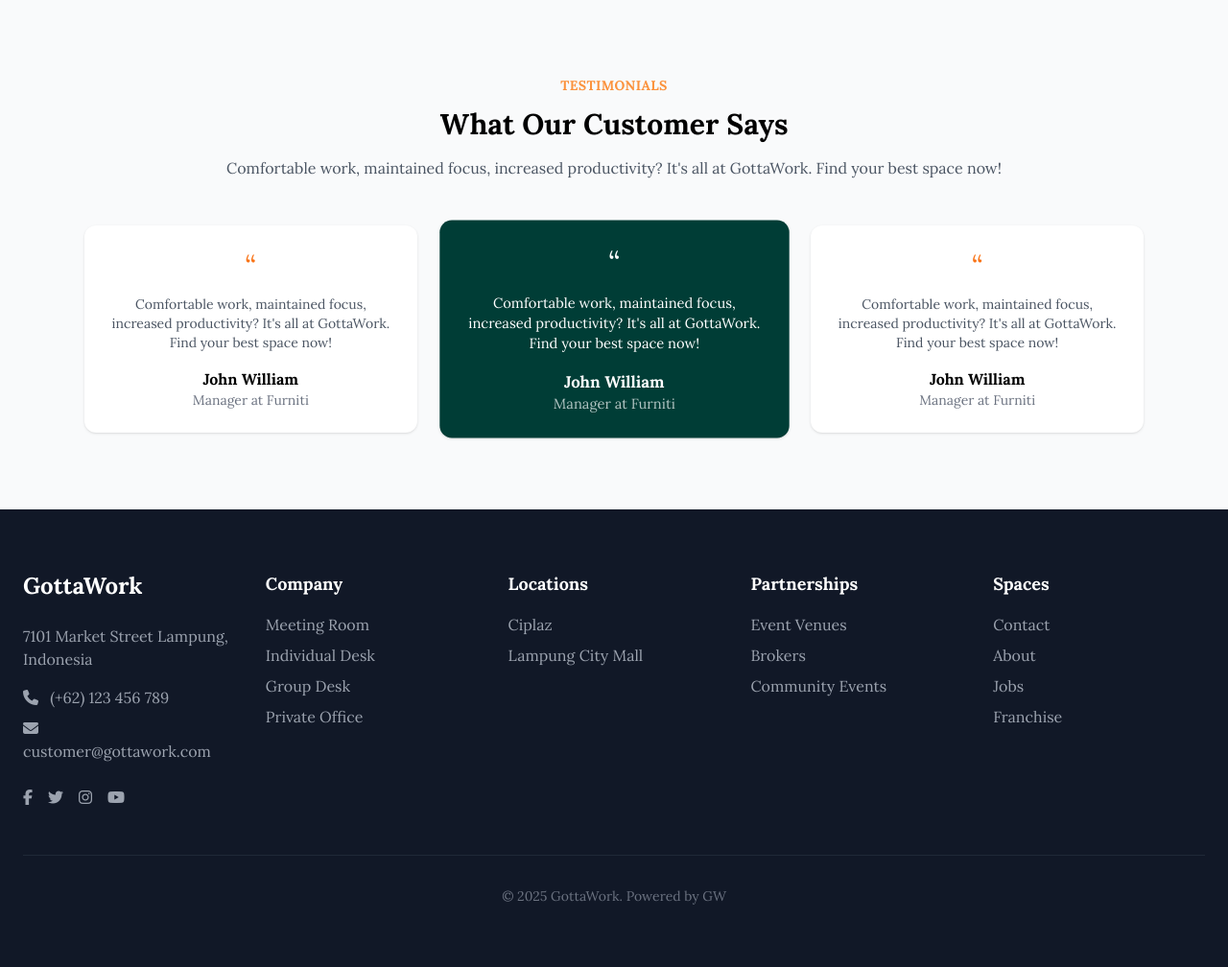
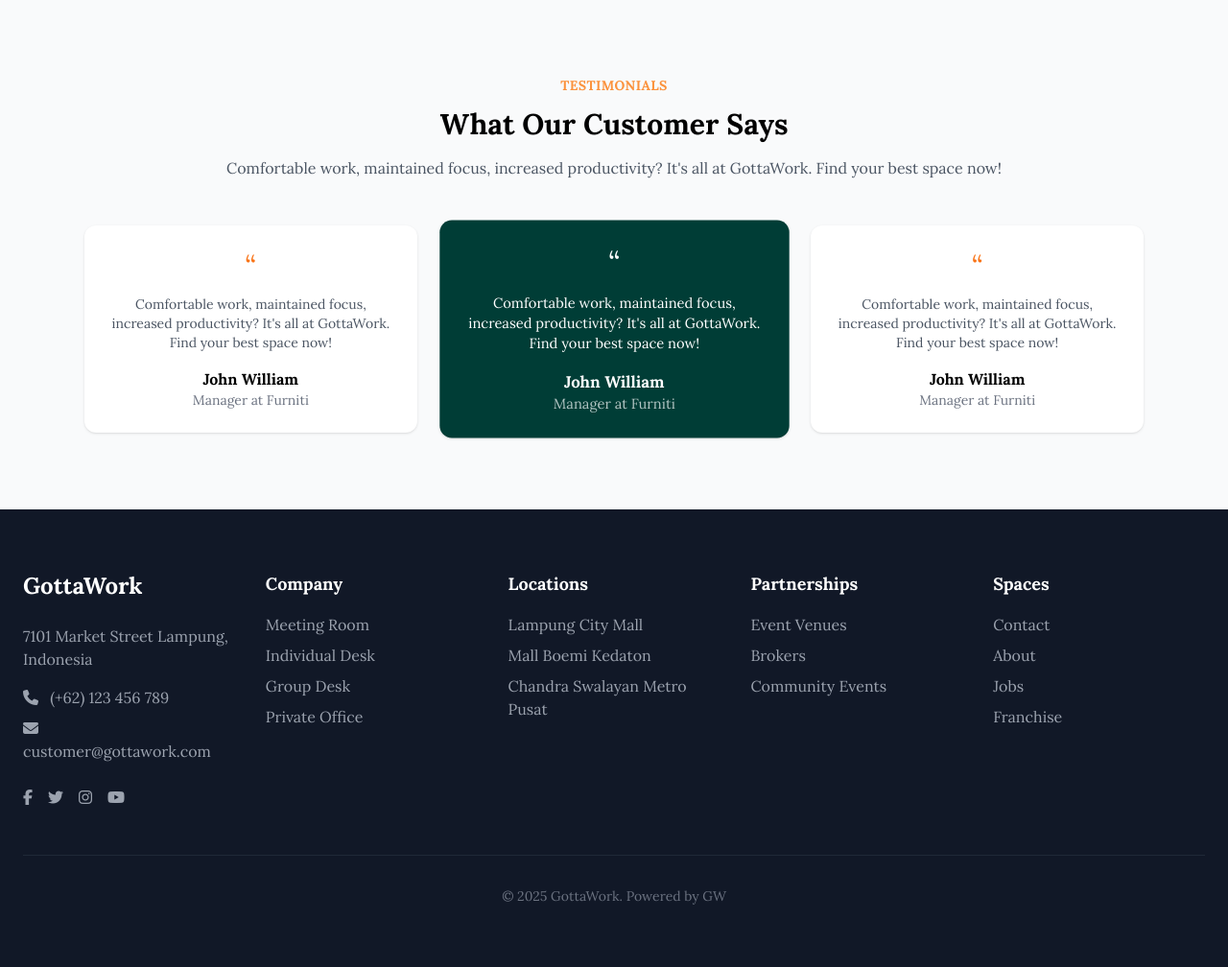
Before and after one commit to fernando-FTD/GottaWork, a PHP site: page /customer/homepage.php in a window 1280 px wide. Shown: the part 2203-3211 px from the top of the page at 96% size. Run offline with PHP 8.4, Linux system fonts and the light colour scheme; a user stored in the database is signed in; some libraries are stand-ins or nearby versions.

Commit message:
benerin yg tidak bener

```diff
--- a/customer/membatalkanreservasi.php
+++ b/customer/membatalkanreservasi.php
@@ -1,12 +1,13 @@
 <?php
 require_once '../db.php';
 
-// Pastikan pengguna sudah login dan memiliki ID sesi
+// Memastikan pengguna sudah login dan memiliki ID sesi
 if (!isset($_SESSION['loggedin']) || $_SESSION['loggedin'] !== true || !isset($_SESSION['id'])) {
     header("Location: ../login.php");
     exit;
 }
 $user_id = $_SESSION['id'];
+
 
 // Mengatur zona waktu default untuk semua fungsi tanggal/waktu di PHP ke WIB
 date_default_timezone_set('Asia/Jakarta');
@@ -53,7 +54,7 @@ try {
     $now = new DateTime(); // Waktu saat ini (sudah diatur ke WIB)
 
     foreach ($all_reservations as $res) {
-        // Gabungkan tanggal dan jam berakhir menjadi satu objek DateTime
+        // Menggabungkan tanggal dan jam berakhir menjadi satu objek DateTime
         $end_datetime_str = $res['start_date'] . ' ' . $res['end_time'];
         $end_datetime = new DateTime($end_datetime_str);
 
--- a/includes/footer.php
+++ b/includes/footer.php
@@ -31,8 +31,9 @@
       <div class="col-span-1">
         <h3 class="text-lg font-semibold mb-4">Locations</h3>
         <ul class="space-y-2">
-          <li><a href="#" class="text-gray-400 hover:text-white">Ciplaz</a></li>
           <li><a href="#" class="text-gray-400 hover:text-white">Lampung City Mall</a></li>
+          <li><a href="#" class="text-gray-400 hover:text-white">Mall Boemi Kedaton</a></li>
+          <li><a href="#" class="text-gray-400 hover:text-white">Chandra Swalayan Metro Pusat</a></li>
         </ul>
       </div>
 
```
